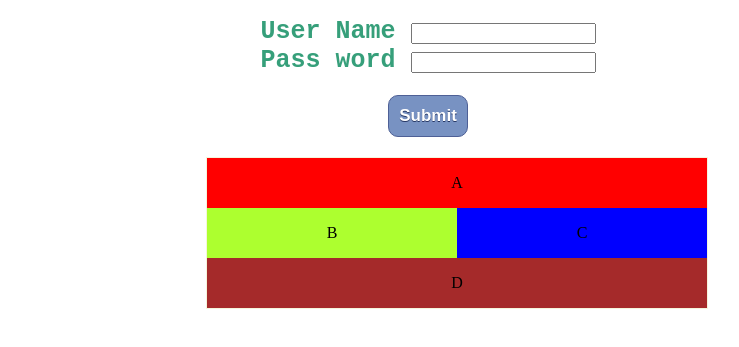
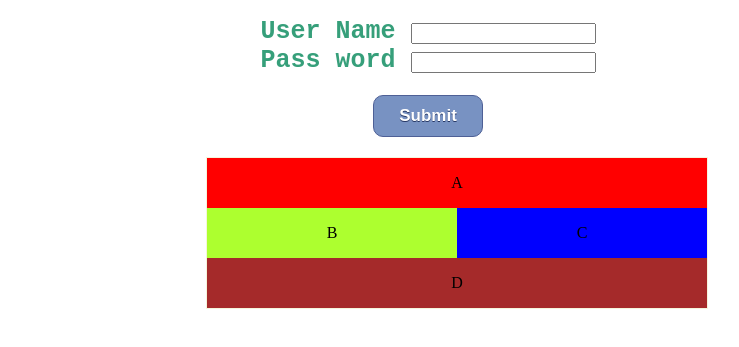
Before and after one commit to simegne/Hello-world, a plain HTML site: page index.html in a window 1280 px wide. Shown: the part 49-396 px from the top of the page, without its empty margins (302-1041 px from the left). Drawn offline with Linux system fonts and the light colour scheme.

```diff
--- a/index.css
+++ b/index.css
@@ -13,8 +13,8 @@
   align-self: center;
   margin-left:500px;
   width: 500px;
-  height:400px
-  background-color: aquamarine;
+  height:400px;
+  background-color:aquamarine;
   border:1px solid beige;
   height: 100%;
   display:grid;
@@ -43,7 +43,7 @@ form{
 	color:#ffffff;
 	font-family:Arial;
 	font-size:17px;
-	padding: 10px;px 25px;
+	padding: 10px 25px;
 	text-decoration:none;
 	text-shadow:0px 1px 0px #283966;
 }
```
